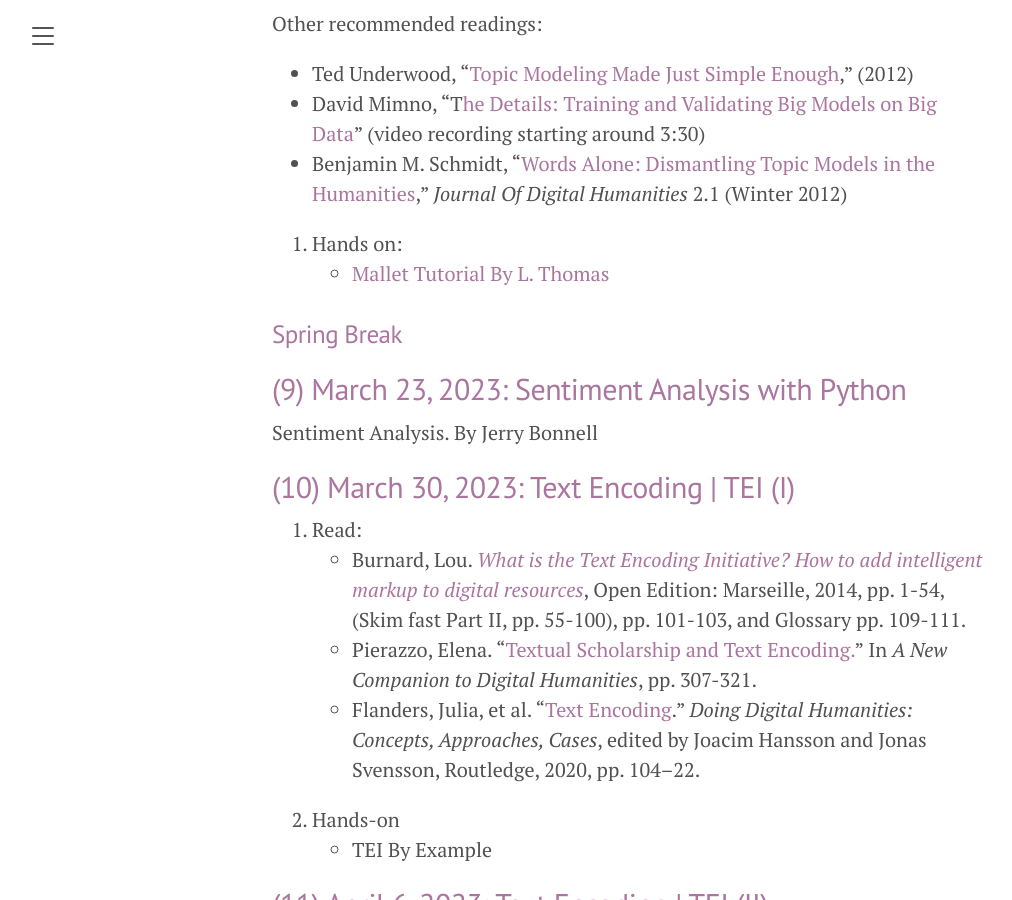
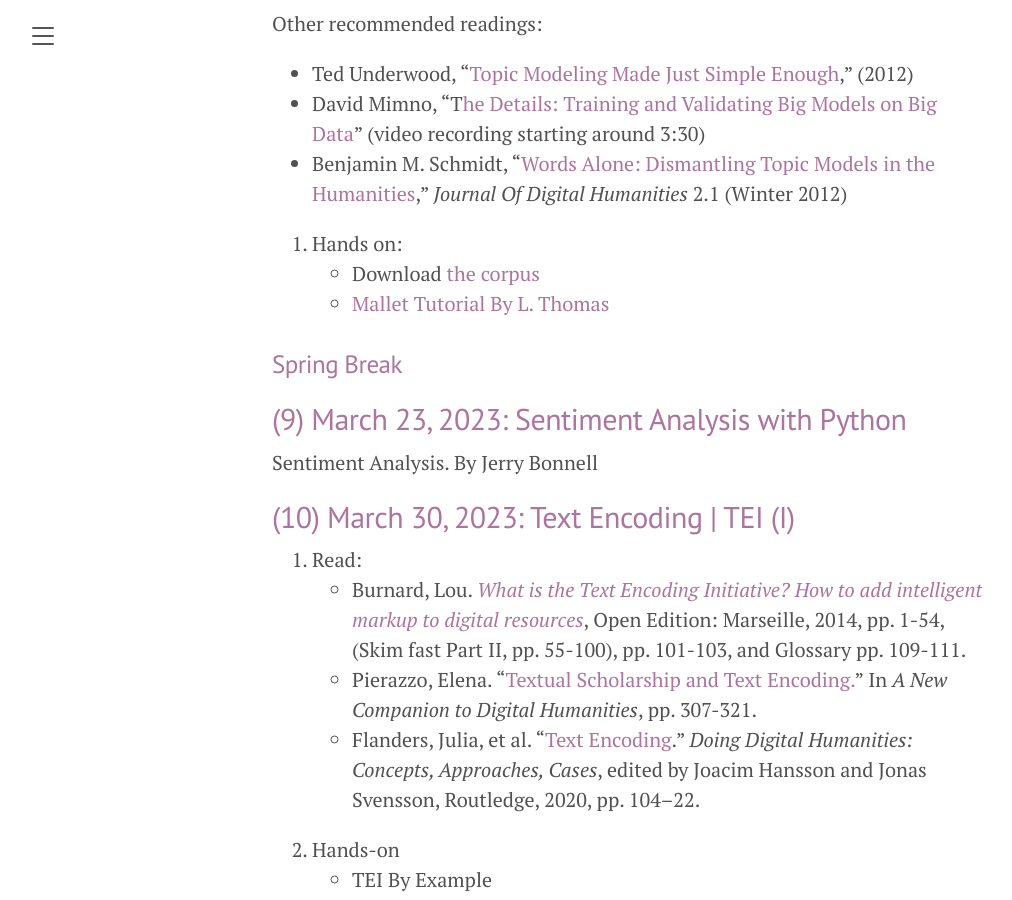
Before and after one commit to susannalles/DHPracticum_Spring23, a Jekyll site: the page built from schedule.md, in a window 1280 px wide and 900 px high, scrolled down 4392 px. Shown: the whole window, without its empty margins (8-1020 px from the left). Built offline with Jekyll 4.4.1, drawn with Linux system fonts in a browser that asks for light colours.

Commit message:
Update schedule.md

```diff
--- a/schedule.md
+++ b/schedule.md
@@ -114,6 +114,7 @@ Other recommended readings:
 - Benjamin M. Schmidt, “[Words Alone: Dismantling Topic Models in the Humanities](http://journalofdigitalhumanities.org/2-1/words-alone-by-benjamin-m-schmidt/ ),” *Journal Of Digital Humanities* 2.1 (Winter 2012)
 
 2. Hands on:
+- Download [the corpus](https://github.com/susannalles/DHPracticum_Spring23/blob/gh-pages/exercises/we1s-data.zip)
 - [Mallet Tutorial By L. Thomas](https://susannalles.github.io/DHPracticum_Spring23/exercises/mallet/)
 
 
```
